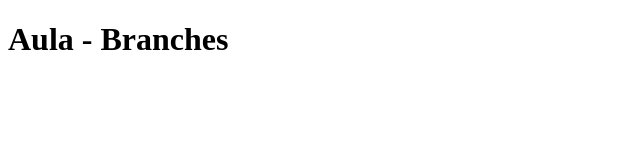
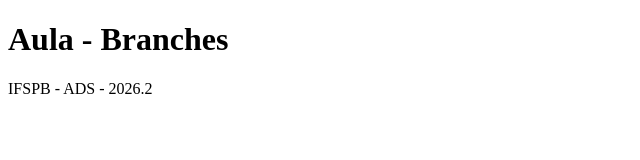
Before and after one commit to mthsads/aula-branches, a plain HTML site: page index.html in a window 1280 px wide. Shown: the whole page, without its empty margins (0-640 px from the left). Drawn offline with Linux system fonts and the light colour scheme.

Commit message:
feat: Criando o rodapé do site e alterando o título da página

```diff
--- a/index.html
+++ b/index.html
@@ -3,9 +3,10 @@
 <head>
     <meta charset="UTF-8">
     <meta name="viewport" content="width=device-width, initial-scale=1.0">
-    <title>Aula do dia 16-11-2026</title>
+    <title>Aula Branches 16-11-2026</title>
 </head>
 <body>
     <h1>Aula - Branches</h1>
+    <footer>IFSPB - ADS - 2026.2</footer>
 </body>
 </html>
```
